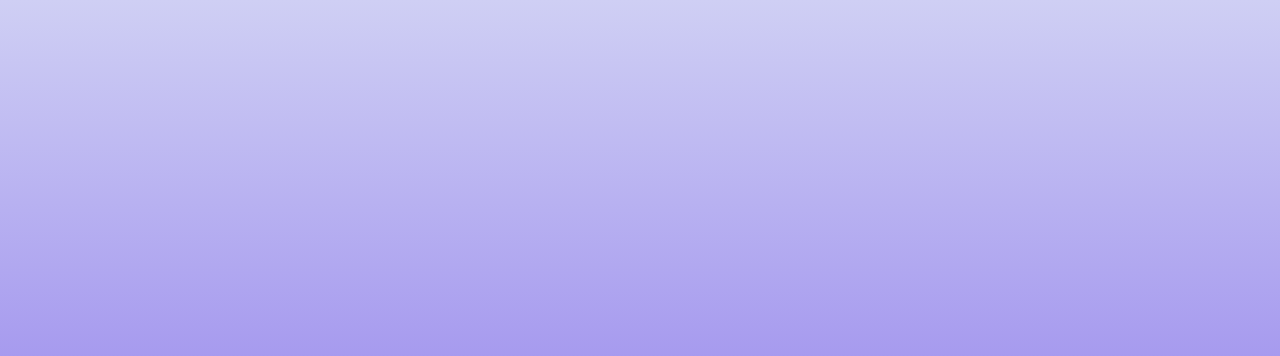
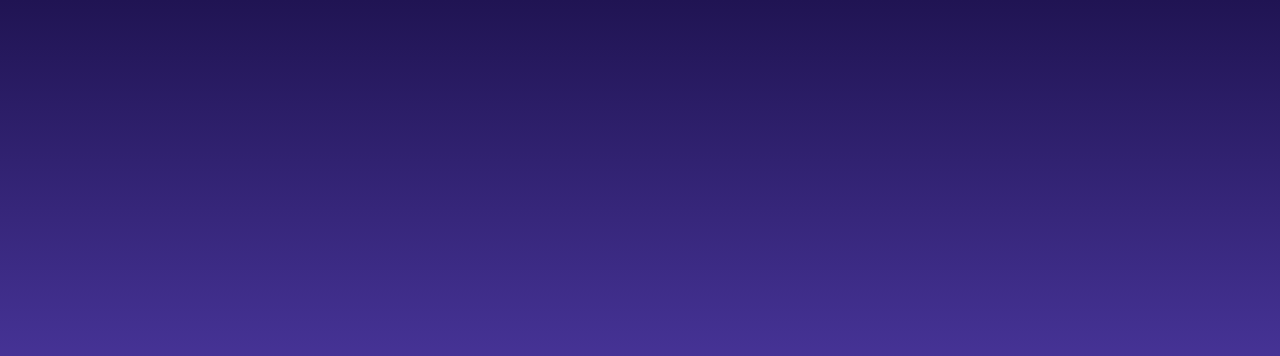
Before and after one commit to ismail-ahmad/UMI, a plain HTML site: page index.html in a window 1280 px wide. Shown: the top 356 px of the page. Drawn offline with Linux system fonts and the light colour scheme; a web font is replaced by a local one.

Commit message:
added new colors

```diff
--- a/index.html
+++ b/index.html
@@ -10,7 +10,7 @@
     <link href="https://fonts.googleapis.com/css2?family=Gruppo&display=swap" rel="stylesheet">
     <style>
         .comingsoon{
-            background-image: linear-gradient(to bottom, #cfcff4, #7459e8);
+            background-image: linear-gradient(to bottom, #201453, #7459e8);
             height: 100vh;
             width: 100vw;
             display: flex;
```
